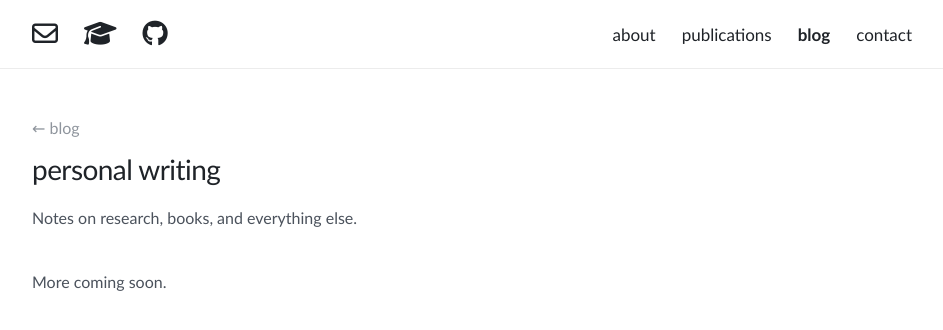
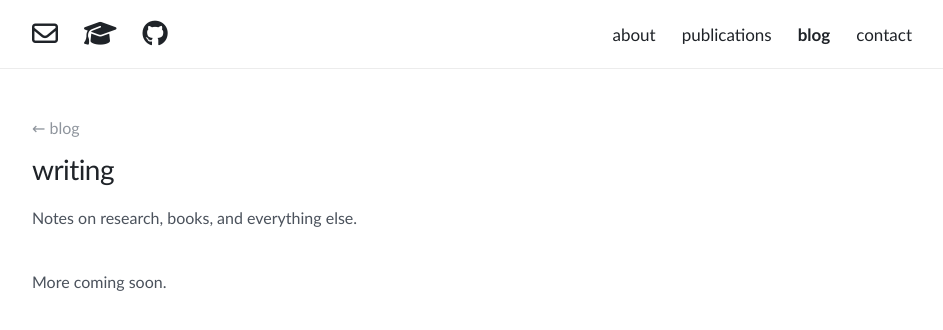
Before and after one commit to haleyyytai/haleyyytai.github.io, a Jekyll site: the page built from writing.html, in a window 1280 px wide. Shown: the top 330 px of the page, without its empty margins (168-1111 px from the left). Built offline with Jekyll 4.4.1, drawn with Linux system fonts in a browser that asks for light colours.

Commit message:
Blog: More writing line with short description
Co-Authored-By: Claude Opus 5.5 <noreply@anthropic.com>

```diff
--- a/blog.html
+++ b/blog.html
@@ -10,7 +10,7 @@ description: Notes and writing by Huilin Tai on multimodal models for cancer res
 
   <p class="blog-intro">
     Notes on things I am reading, building, or still confused about.
-    <br><a class="more-writing-link" href="{{ '/blog/writing/' | relative_url }}">Personal writing &rarr;</a>
+    <br><a class="more-writing-link" href="{{ '/blog/writing/' | relative_url }}">More writing</a> &mdash; personal essays, books, and occasional thoughts.
   </p>
 
   {% assign blog_posts = site.posts | where_exp: "p", "p.writing != true" %}
--- a/stylesheet.css
+++ b/stylesheet.css
@@ -372,7 +372,7 @@ li {
 
 /* ===== blog: "more writing" link ===== */
 .more-writing-link {
-  font-size: 15px;
+  font-weight: 700;
   text-decoration: none;
 }
 
--- a/writing.html
+++ b/writing.html
@@ -1,6 +1,6 @@
 ---
 layout: default
-title: Personal Writing
+title: Writing
 permalink: /blog/writing/
 description: Essays, notes, and book writing by Huilin Tai.
 ---
@@ -10,7 +10,7 @@ description: Essays, notes, and book writing by Huilin Tai.
 <section class="section-narrow">
   <p class="crumb"><a href="{{ '/blog/' | relative_url }}">&larr; blog</a></p>
 
-  <h2>personal writing</h2>
+  <h2>writing</h2>
 
   <p class="blog-intro">
     Notes on research, books, and everything else.
```
